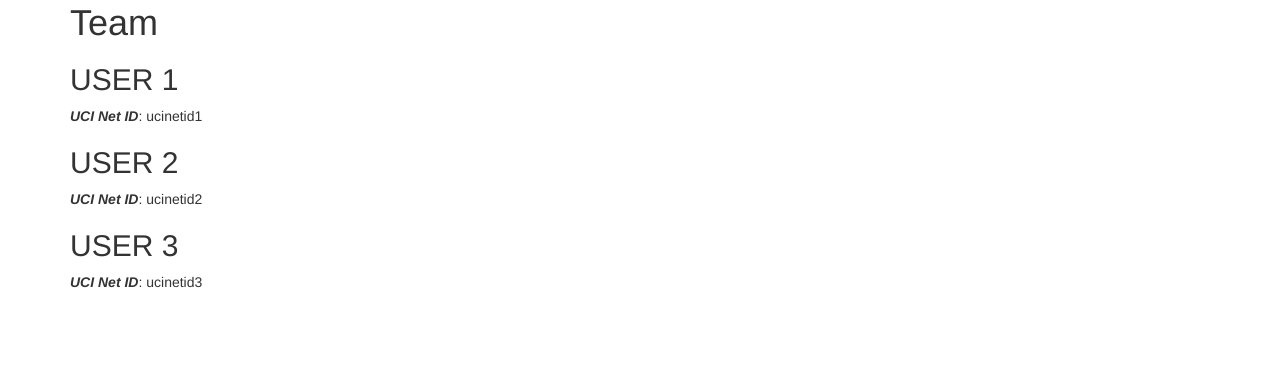
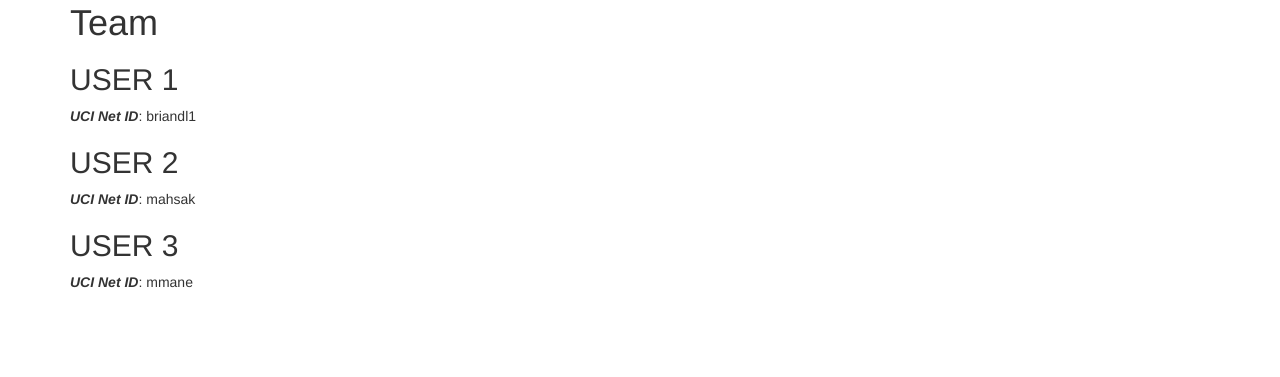
Before and after one commit to briandle00/MalmoRunner, a Jekyll site: the page built from docs/team.md, in a window 1280 px wide. Shown: the part 170-547 px from the top of the page. Built offline with Jekyll 4.4.1, drawn with Linux system fonts in a browser that asks for light colours.

Commit message:
Update team.md

```diff
--- a/docs/team.md
+++ b/docs/team.md
@@ -7,10 +7,10 @@ title:  Team
 
 
 ## USER 1
-***UCI Net ID***: ucinetid1
+***UCI Net ID***: briandl1
 
 ## USER 2
-***UCI Net ID***: ucinetid2
+***UCI Net ID***: mahsak
 
 ## USER 3
-***UCI Net ID***: ucinetid3
+***UCI Net ID***: mmane
```
